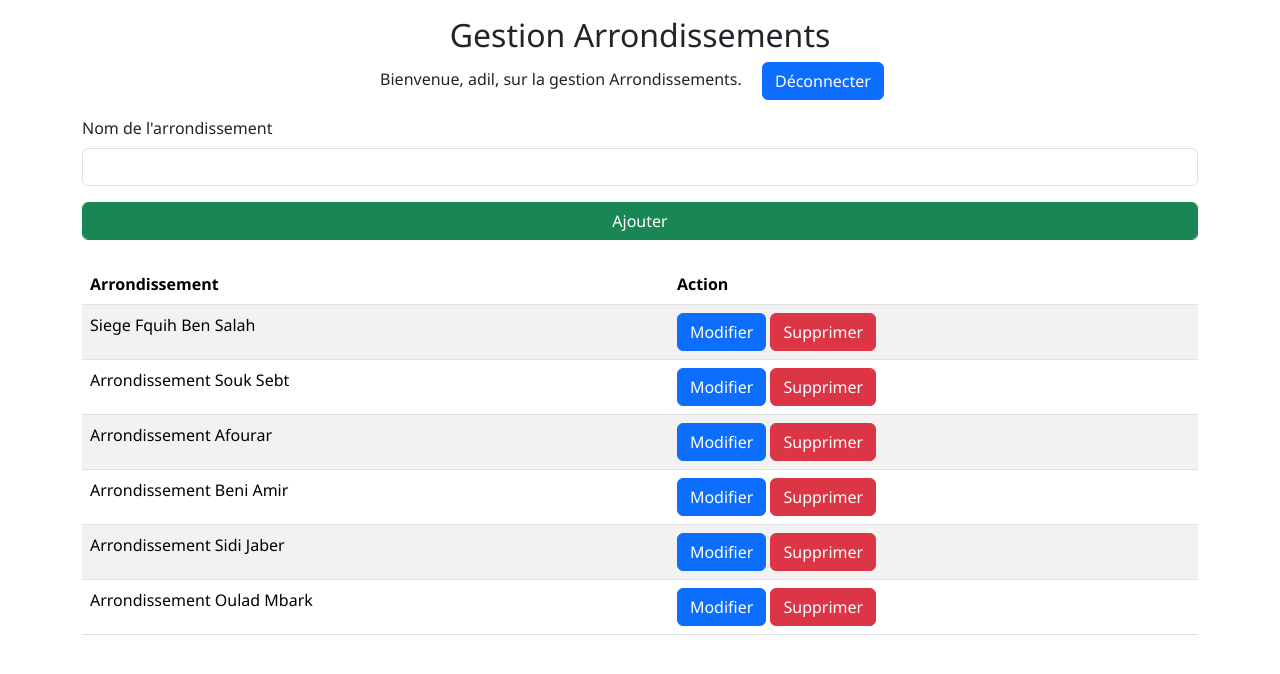
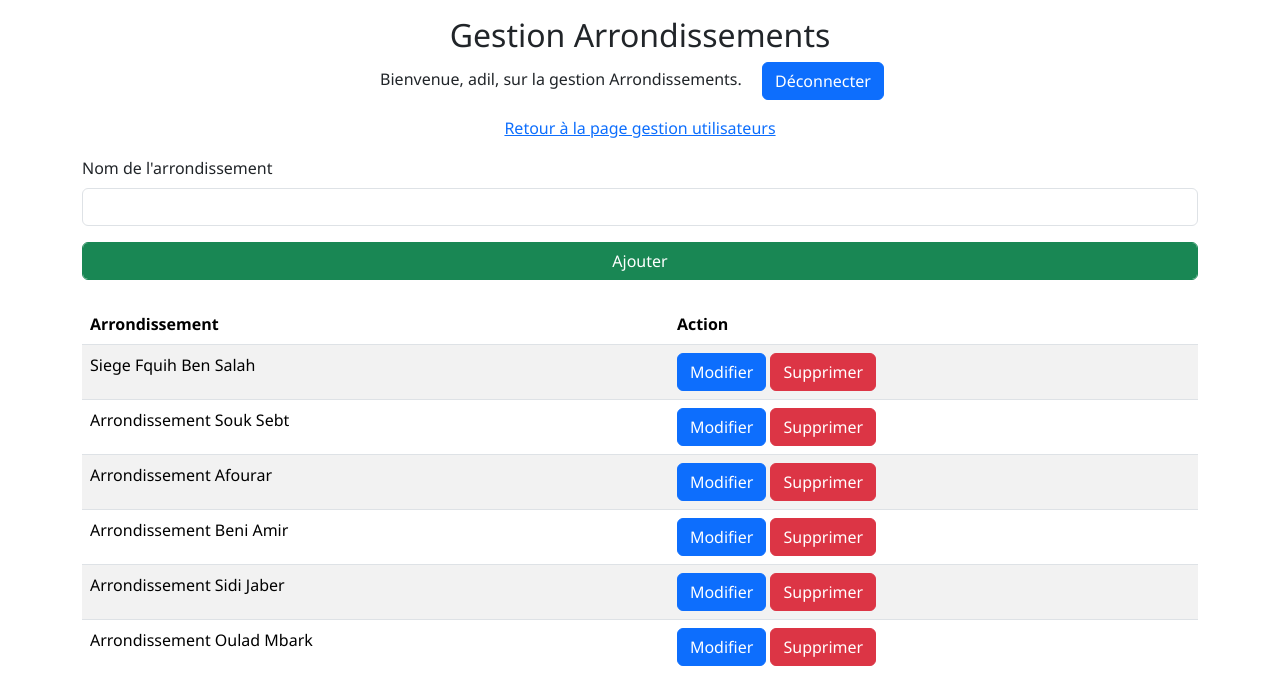
Before and after one commit to the8Proffesional/FLASK, a Flask app: page /manage_Arrondissements in a window 1280 px wide. Shown: the part 96-770 px from the top of the page. Before the commit the page ends 731 px from the top, so only its background shows below. Run offline with Flask 3, Linux system fonts and the light colour scheme; a user stored in the database is signed in.

Commit message:
manage links

```diff
--- a/Site/admin/admin.py
+++ b/Site/admin/admin.py
@@ -15,7 +15,10 @@ def admin():
         if user and check_password_hash(user.password  , password):
             session['user'] = user.name
             return redirect(url_for('dashbord.dashbord_page'))
-    return render_template("admin.html")
+    if 'user' in session:
+        return redirect(url_for('dashbord.dashbord_page'))
+    else:
+        return render_template("admin.html")
 
 @adminstration.route('/logout')
 def logout():
--- a/Site/templates/index.html
+++ b/Site/templates/index.html
@@ -7,6 +7,7 @@
         <div class="col-12 text-center my-3">
             <h2>Page d'accueil</h2>
             <p>Ceci est la page d'accueil de notre site web.</p>
+            <a href="{{ url_for('admin.admin') }}" class="btn btn-primary">Administration</a>
         </div>
     </div>
 </div>
--- a/Site/templates/manage_Arrondissements.html
+++ b/Site/templates/manage_Arrondissements.html
@@ -8,6 +8,7 @@
             <div class="text-center">
                 <h2>Gestion Arrondissements </h2>
                 <p>Bienvenue, {{ name }}, sur la gestion Arrondissements. <a class="mx-3 btn btn-primary" href="{{ url_for('admin.logout') }}"">Déconnecter</a></p>
+                <p><a href="{{ url_for('dashbord.manage_users') }}">Retour à la page gestion utilisateurs</a> </p>
             </div>
 
             <div class="container">
--- a/Site/templates/manage_users.html
+++ b/Site/templates/manage_users.html
@@ -8,6 +8,7 @@
             <div class="text-center">
                 <h2>Gestion utilisateurs</h2>
                 <p>Bienvenue, {{ name }}, sur la gestion utilisateurs. <a class="mx-3 btn btn-primary" href="{{ url_for('admin.logout') }}"">Déconnecter</a></p>
+                <p><a href="{{ url_for('dashbord.dashbord_page') }}">Retour au tableau de bord</a></p>
             </div>
 
             <div class="container">
@@ -16,6 +17,7 @@
                 <p><a href="#">Gestion des Département</a></p>
                 <p><a href="#">Gestion des Bureau</a></p>
                 <p><a href="#">Gérer les interventions</a></p>
+
             </div>
 
 
```
